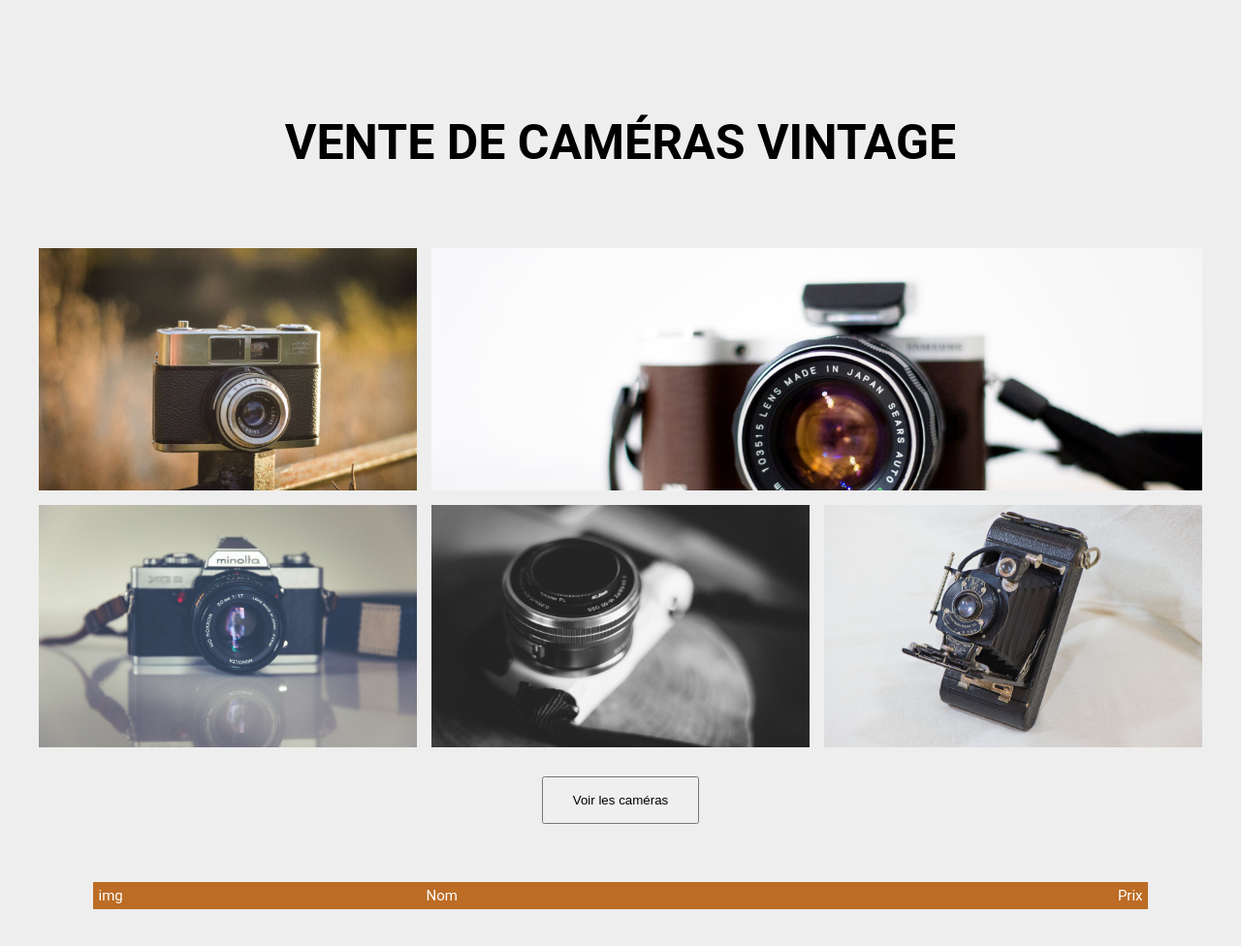
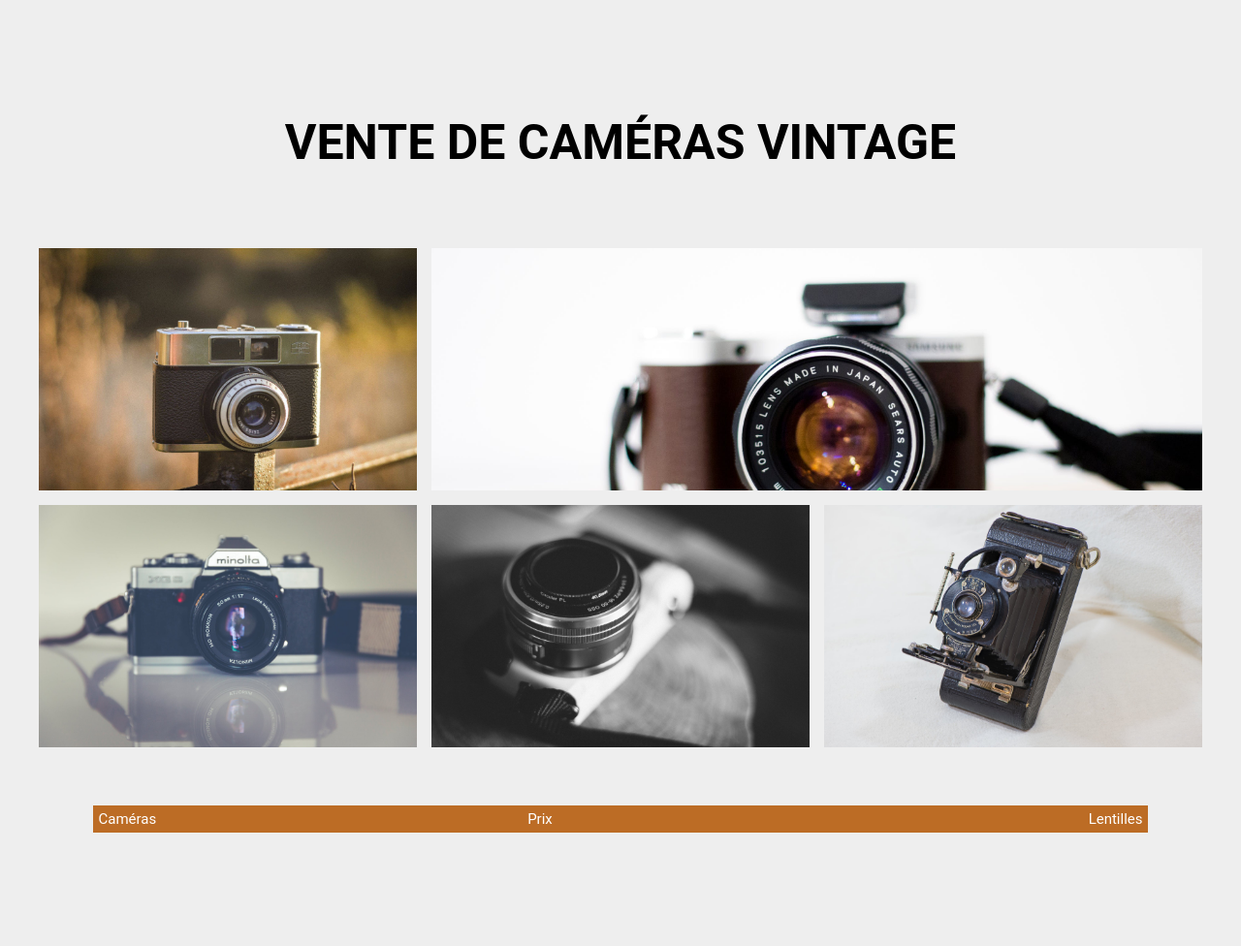
Before and after one commit to Emmanuel97423/Orinoco, a website: page client/productList.html in a window 1280 px wide. Shown: the top 976 px of the page at 97% size. Drawn offline with nearby package versions, Linux system fonts and the light colour scheme; no server answers.

Commit message:
Liste de produits: correction du table, ajout du logo de devise euro

```diff
--- a/client/js/productListTestClass.js
+++ b/client/js/productListTestClass.js
@@ -35,7 +35,7 @@ class UI {
       <tr>
             <td><img src="${product.imageUrl}"
             <td>Nom: ${product.name}</td>
-            <td>Prix: <h3>${product.price}</h3></td>
+            <td>Prix: <h3>${product.price} €</h3></td>
             <td>Lentilles: ${product.lenses}</td>
             </tr>
         `;
--- a/client/productList.html
+++ b/client/productList.html
@@ -31,13 +31,13 @@
         </a>
       </div>
     </div>
-    <button class="btn__list" onClick="data()">Voir les caméras</button>
+    <!-- <button class="btn__list" onClick="data()">Voir les caméras</button> -->
     <table class="table table-image">
       <thead class="thead-dark">
         <tr class="text-center">
-          <th>img</th>
-          <th>Nom</th>
+          <th>Caméras</th>
           <th>Prix</th>
+          <th>Lentilles</th>
         </tr>
       </thead>
       <!--Corps du tableau avec liste des produits-->
```
